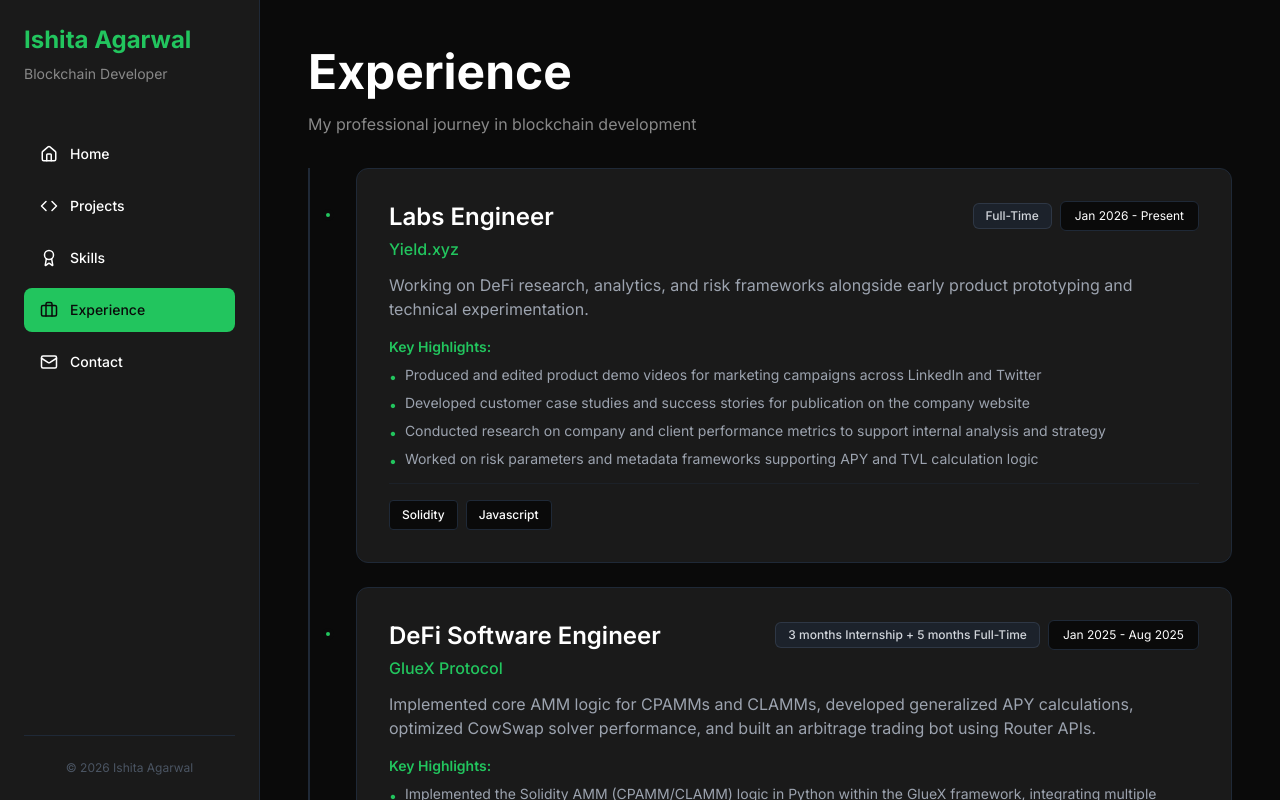
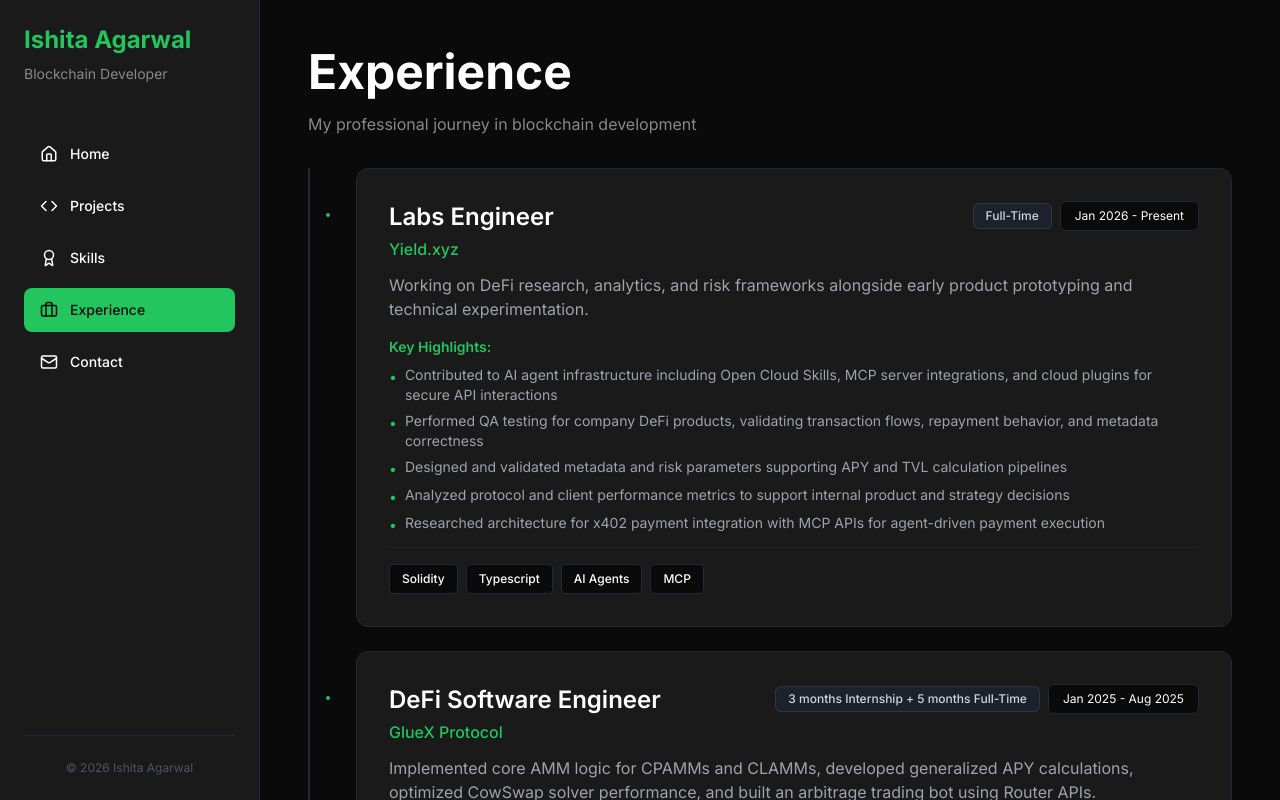
Before and after one commit to Ishita-02/Portfolio-website, a Next.js app: page /experience in a window 1280 px wide. Built offline with nearby package versions, Linux system fonts and the light colour scheme.

Commit message:
Update page.tsx

```diff
--- a/app/experience/page.tsx
+++ b/app/experience/page.tsx
@@ -7,12 +7,13 @@ export default function ExperiencePage() {
       type: "Full-Time",
       description: "Working on DeFi research, analytics, and risk frameworks alongside early product prototyping and technical experimentation.",
       highlights: [
-        "Produced and edited product demo videos for marketing campaigns across LinkedIn and Twitter",
-        "Developed customer case studies and success stories for publication on the company website",
-        "Conducted research on company and client performance metrics to support internal analysis and strategy",
-        "Worked on risk parameters and metadata frameworks supporting APY and TVL calculation logic"
+        "Contributed to AI agent infrastructure including Open Cloud Skills, MCP server integrations, and cloud plugins for secure API interactions",
+        "Performed QA testing for company DeFi products, validating transaction flows, repayment behavior, and metadata correctness",
+        "Designed and validated metadata and risk parameters supporting APY and TVL calculation pipelines",
+        "Analyzed protocol and client performance metrics to support internal product and strategy decisions",
+        "Researched architecture for x402 payment integration with MCP APIs for agent-driven payment execution"
       ],
-      techStack: ["Solidity", "Javascript"],
+      techStack: ["Solidity", "Typescript", "AI Agents", "MCP"],
     },
     {
       role: "DeFi Software Engineer",
```
